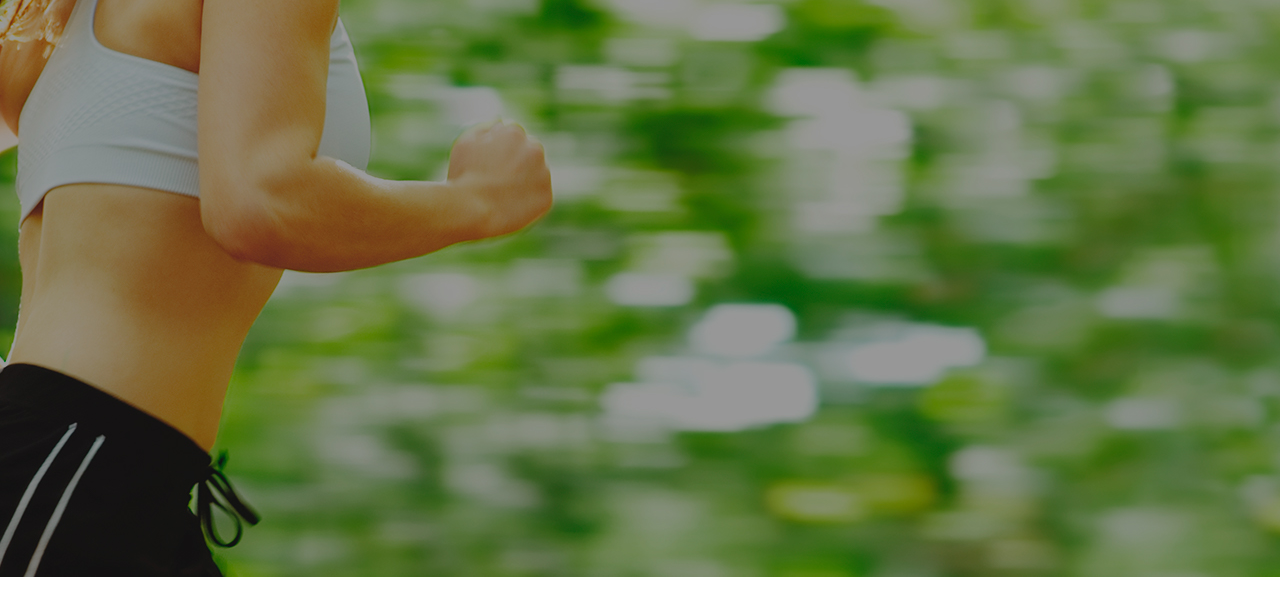
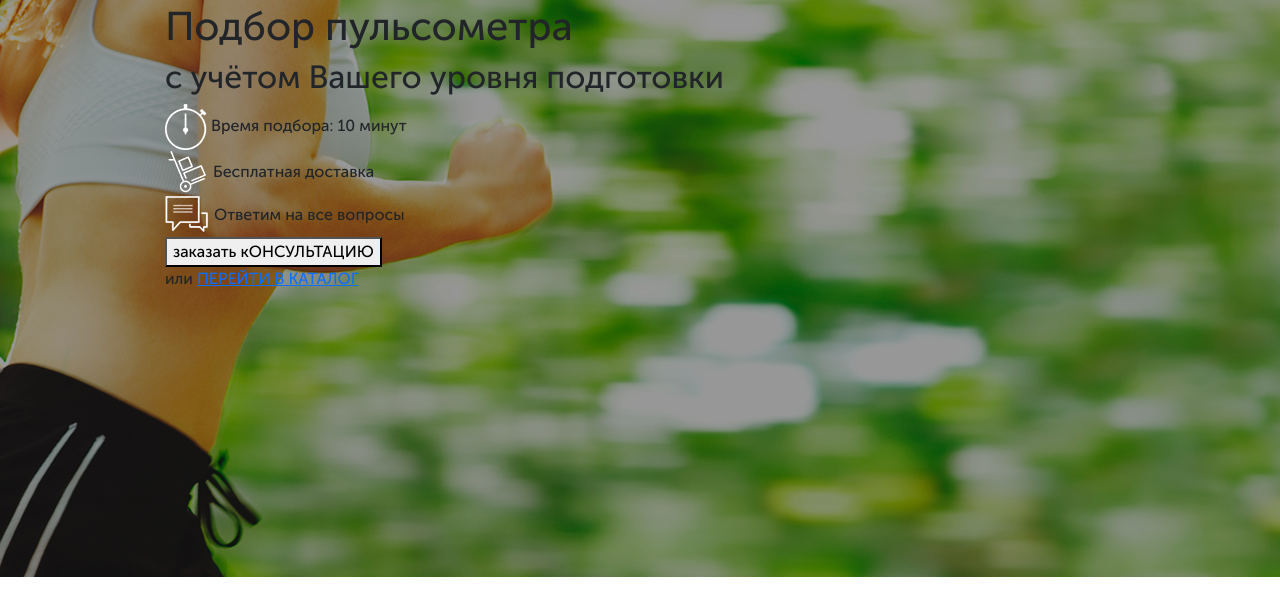
Before and after one commit to ccryptocoder/runsmart, a website: page src/index.html in a window 1280 px wide. Shown: the part 73-688 px from the top of the page. Drawn offline with Linux system fonts and the light colour scheme.

Commit message:
finish promo and header

```diff
--- a/src/index.html
+++ b/src/index.html
@@ -26,6 +26,32 @@
                     <button class="button">заказать звонок</button>
                 </div>
             </header>
+            <div class="promo__wrapper">
+                <h1 class="promo__header">Подбор пульсометра</h1>
+                <h2 class="promo__subheader">с учётом Вашего уровня подготовки</h2>
+                <div class="promo__icons">
+                    <div class="promo__icon">
+                        <img src="icons/timer.png" alt="timer">
+                        Время подбора:
+                        10 минут
+                    </div>
+                    <div class="promo__icon">
+                        <img src="icons/hand_cart.png" alt="cart">
+                        Бесплатная
+                        доставка
+                    </div>
+                    <div class="promo__icon">
+                        <img src="icons/messages.png" alt="messages">
+                        Ответим
+                        на все вопросы
+                    </div>
+                </div>
+
+                <button class="button button_main">заказать кОНСУЛЬТАЦИЮ</button>
+                <div class="promo__link">
+                    или <a href="#">ПЕРЕЙТИ В КАТАЛОГ</a>
+                </div>
+            </div>
         </div>
     </div>
 </body>
```
